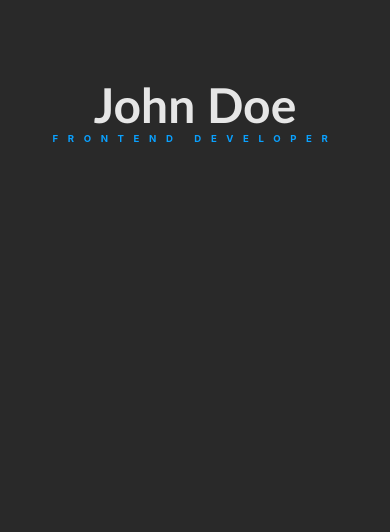
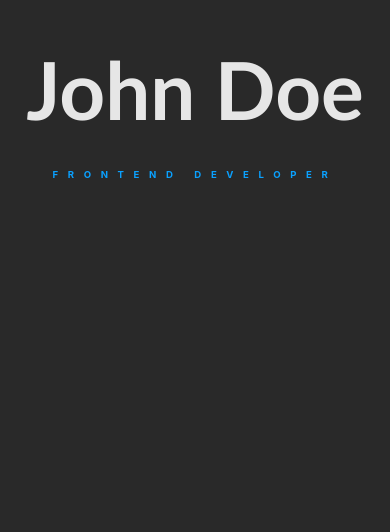
Before and after one commit to IvanSmiths/next-gsap-scroll, a Next.js app: page / in a window 390 px wide. Shown: the part 312-844 px from the top of the page. Built offline with nearby package versions, Linux system fonts and the light colour scheme.

Commit message:
finished basic version

```diff
--- a/src/components/ScrollSection.js
+++ b/src/components/ScrollSection.js
@@ -4,11 +4,10 @@ import { ScrollTrigger } from "gsap/dist/ScrollTrigger";
 
 
 function ScrollSection() {
-  gsap.registerPlugin(ScrollTrigger);
-
   const sectionRef = useRef(null);
   const triggerRef = useRef(null);
 
+  gsap.registerPlugin(ScrollTrigger);
 
   useEffect(() => {
     const pin = gsap.fromTo(
--- a/src/styles/globals.css
+++ b/src/styles/globals.css
@@ -13,7 +13,7 @@ body,
   --primaryColor: #0aa1ff;
   --primaryTextColor: #e6e6e6;
 
-  --headlineBig: clamp(3rem, 9.9vw, 9rem);
+  --headlineBig: clamp(5rem, 9.9vw, 15rem);
   --headlineMedium: clamp(1rem, 2vw, 4rem);
   --headlineSmall: clamp(0.6rem, 0.75vw, 1.3rem);
   --spacing: clamp(0.9rem, 0.75vw, 1.3rem);
@@ -30,6 +30,7 @@ body {
   flex-direction: column;
   justify-content: center;
   align-items: center;
+  gap: 2rem;
 }
 
 .hero__header h1 {
```
